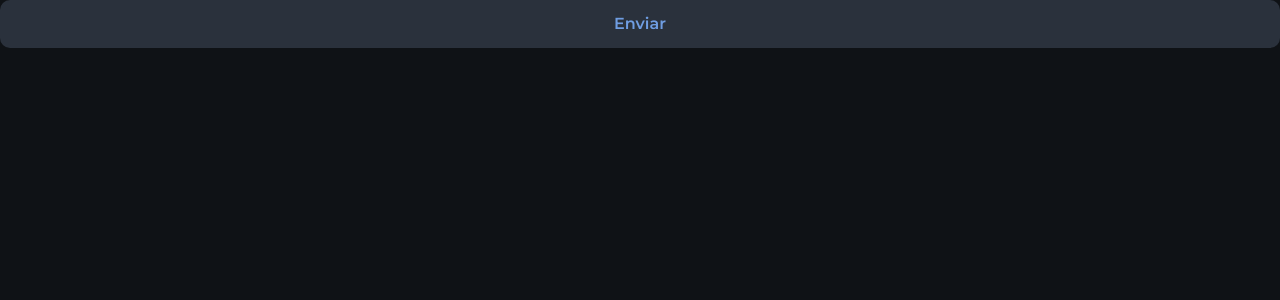
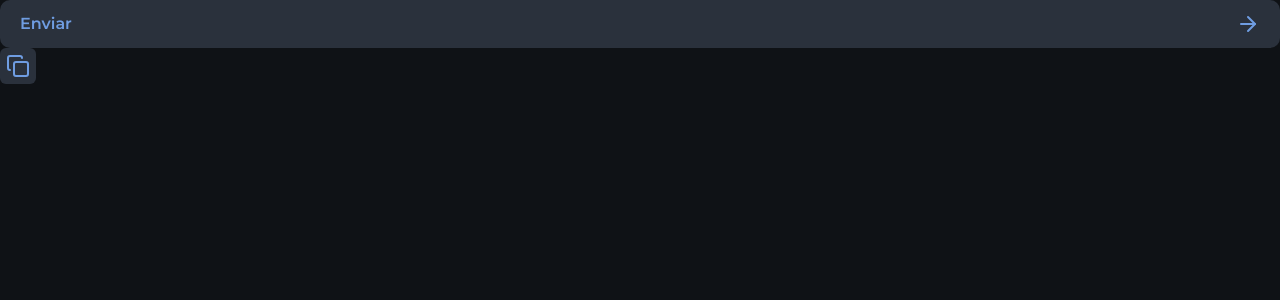
Before and after one commit to erikseki/NLW-Project, a Next.js app: page / in a window 1280 px wide. Shown: the top 300 px of the page. Built offline with nearby package versions, Linux system fonts and the light colour scheme.

Commit message:
Another Component Button and Extends ComponentProps

```diff
--- a/package.json
+++ b/package.json
@@ -10,6 +10,7 @@
   },
   "dependencies": {
     "@tailwindcss/postcss": "^4.0.17",
+    "lucide-react": "^0.487.0",
     "next": "15.2.3",
     "postcss": "^8.5.3",
     "react": "^19.0.0",
--- a/src/app/page.tsx
+++ b/src/app/page.tsx
@@ -1,4 +1,6 @@
 import { Button } from "@/components/button";
+import { IconButton } from "@/components/icon-button";
+import { ArrowRight, Copy } from 'lucide-react'
 
 export default function Home() {
   return (
@@ -11,8 +13,14 @@
       <Button text="Seki" />
       <Button text="" /> */}
 
-        <Button />
+        <Button type="submit">
+            Enviar
+          <ArrowRight />
+        </Button>
 
+        <IconButton>
+          <Copy />
+        </IconButton>
     </main>
   );
 }
--- a/src/components/button.tsx
+++ b/src/components/button.tsx
@@ -1,11 +1,15 @@
-interface ButtonProps {
-    text?: string,
+import { ComponentProps, ReactNode } from "react"
+
+interface ButtonProps extends ComponentProps<'button'>{
+    children: ReactNode
 }
 
 export function Button(props: ButtonProps) {
  return (
-    <button className="px-5 h-12 bg-gray-500 text-blue font-semibold rounded-xl w-full cursor-pointer hover:bg-blue hover:text-gray-900 transition-colors duration-300">
-    {props.text || "Enviar"}
+    <button className="flex justify-between items-center px-5 h-12 bg-gray-500 text-blue font-semibold rounded-xl w-full cursor-pointer hover:bg-blue hover:text-gray-900 transition-colors duration-300"
+    {...props}
+    >
+    {props.children || "Enviar"}
     </button>
  )
 }
--- /dev/null
+++ b/src/components/icon-button.tsx
@@ -0,0 +1,13 @@
+import { ReactNode } from "react"
+
+interface IconButtonProps {
+    children: ReactNode
+}
+
+export function IconButton(props: IconButtonProps) {
+ return (
+    <button className="p-1.5 bg-gray-500 text-blue rounded-md cursor-pointer hover:bg-blue hover:text-gray-900 transition-colors duration-300">
+    {props.children || "Enviar"}
+    </button>
+ )
+}
```
Also changed, not shown: 2 other files (tests, documents, lock files or other folders).
